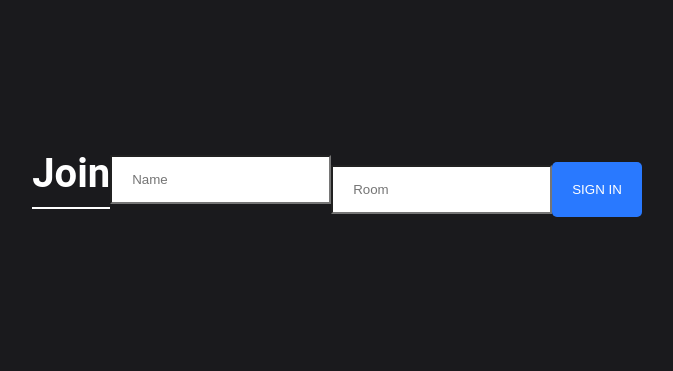
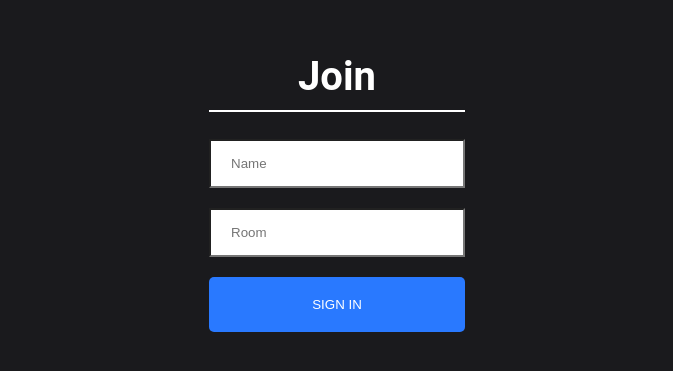
Before and after one commit to joao-fa/realTimeChat, a React (Create React App) app in the folder webapp/: page / in a window 1280 px wide. Shown: the part 221-592 px from the top of the page, without its empty margins (303-976 px from the left). Built offline with nearby package versions, Linux system fonts and the light colour scheme.

Commit message:
Join.js bug fix

```diff
--- a/webapp/src/components/Join/Join.css
+++ b/webapp/src/components/Join/Join.css
@@ -63,7 +63,6 @@ html, body {
         width: 90%;
     }
 
-
 }
 
 button:focus {
--- a/webapp/src/components/Join/Join.js
+++ b/webapp/src/components/Join/Join.js
@@ -1,5 +1,5 @@
-import React, { useState } from 'react';
-import { Link } from 'react-router-dom';
+import React, {useState} from 'react';
+import {Link} from 'react-router-dom';
 
 import './Join.css';
 
@@ -9,11 +9,14 @@ const Join = () => {
 
     return (
         <div className="joinOuterContainer">
-            <div className="joinOuterContainer">
+            <div className="joinInnerContainer">
                 <h1 className="heading">Join</h1>
-                <div><input placeHolder="Name" className="joinInput" type="text" onChange={(event) => setName(event.target.value)} /></div>
-                <div><input placeHolder="Room" className="joinInput mt-20" type="text" onChange={(event) => setRoom(event.target.value)} /></div>
-                <Link onClick={event => (!name || !room) ? event.preventDefault() : null} to={`/chat?name=${name}&room=${room}`}>
+                <div><input placeholder="Name" className="joinInput" type="text"
+                            onChange={(event) => setName(event.target.value)}/></div>
+                <div><input placeholder="Room" className="joinInput mt-20" type="text"
+                            onChange={(event) => setRoom(event.target.value)}/></div>
+                <Link onClick={event => (!name || !room) ? event.preventDefault() : null}
+                      to={`/chat?name=${name}&room=${room}`}>
                     <button className="button mt-20" type="submit">Sign In</button>
                 </Link>
             </div>
```
